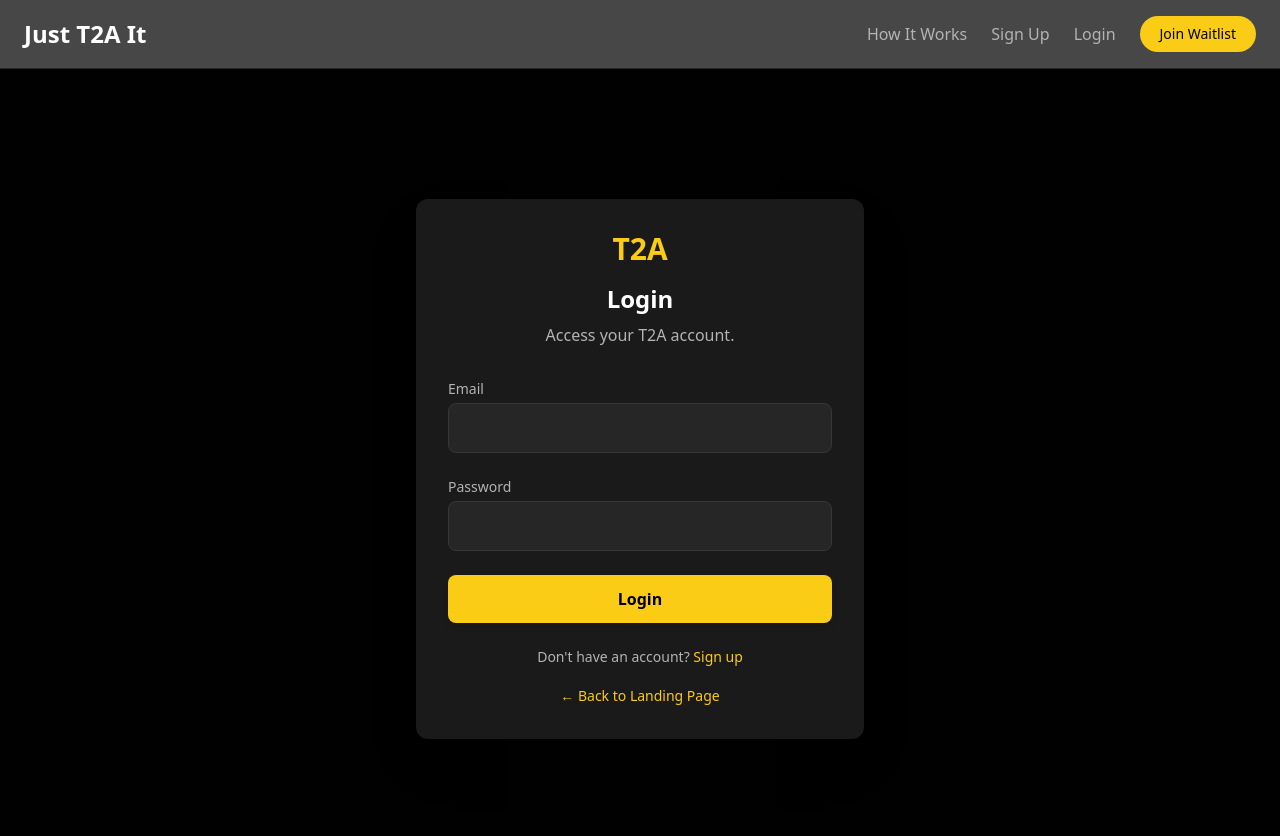
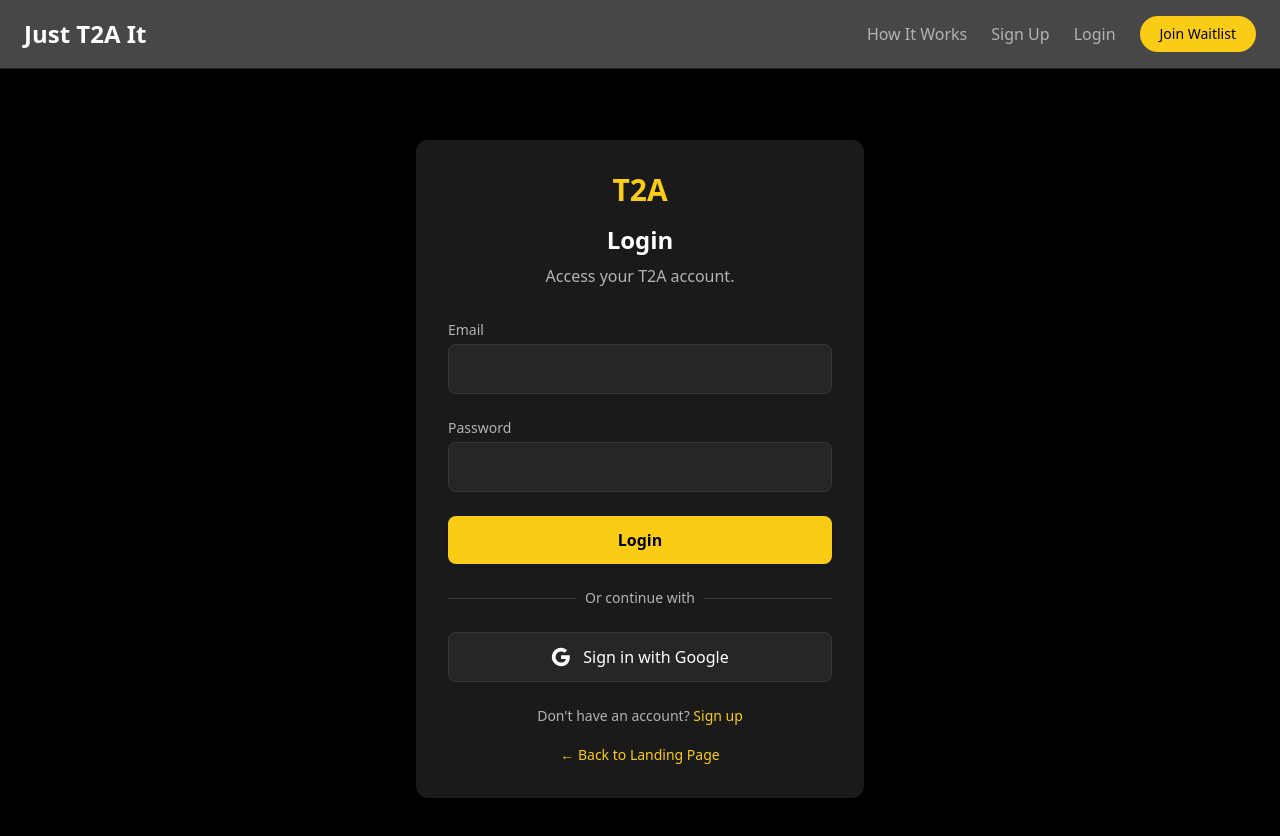
Before and after one commit to ce20480/trans-ai-journaller, a Next.js app in the folder apps/web/: page /login in a window 1280 px wide. Shown: the top 836 px of the page. Built offline with nearby package versions, Linux system fonts and the light colour scheme; no server answers.

Commit message:
Vercel deployment test for google auth

```diff
--- /dev/null
+++ b/apps/web/src/app/api/auth/google/route.ts
@@ -0,0 +1,33 @@
+import { createClient } from "@/utils/supabase/server";
+import { NextResponse } from "next/server";
+
+export async function POST() {
+  try {
+    const supabase = await createClient();
+
+    // Get the Google Auth URL from Supabase with the correct redirect
+    const { data, error } = await supabase.auth.signInWithOAuth({
+      provider: "google",
+      options: {
+        redirectTo: `${process.env.NEXT_PUBLIC_SITE_URL}/auth/callback`,
+        queryParams: {
+          access_type: "offline",
+          prompt: "consent",
+        },
+      },
+    });
+
+    if (error) {
+      console.error("Error generating Google auth URL:", error);
+      return NextResponse.json({ error: error.message }, { status: 500 });
+    }
+
+    return NextResponse.json({ url: data.url });
+  } catch (error) {
+    console.error("Error in Google auth process:", error);
+    return NextResponse.json(
+      { error: "Internal server error" },
+      { status: 500 }
+    );
+  }
+}
--- /dev/null
+++ b/apps/web/src/app/auth/callback/page.tsx
@@ -0,0 +1,8 @@
+import ClientCallback from "../client-callback";
+
+export default function CallbackPage() {
+  // This component renders the client-side callback handler
+  // The server-side component will handle standard code-based authentication
+  // The client-side component will handle fragment-based authentication
+  return <ClientCallback />;
+}
--- /dev/null
+++ b/apps/web/src/app/auth/callback/route.ts
@@ -0,0 +1,64 @@
+import { createClient } from "@/utils/supabase/server";
+import { NextRequest, NextResponse } from "next/server";
+
+export async function GET(request: NextRequest) {
+  try {
+    const requestUrl = new URL(request.url);
+    const code = requestUrl.searchParams.get("code");
+    // Note: Server-side requests cannot access URL fragments
+
+    const supabase = await createClient();
+    let error = null;
+
+    // Handle standard code flow
+    if (code) {
+      // Exchange code for session
+      const result = await supabase.auth.exchangeCodeForSession(code);
+      error = result.error;
+    }
+    // For fragment URLs, client-side JS will need to handle this
+    // Server cannot access URL fragments (they're not sent to the server)
+
+    if (error) {
+      console.error("Auth callback error:", error);
+      return NextResponse.redirect(
+        new URL(
+          `/login?error=${encodeURIComponent(error.message)}`,
+          request.url
+        )
+      );
+    }
+
+    // Get user to determine redirect location
+    const {
+      data: { user },
+    } = await supabase.auth.getUser();
+
+    if (!user) {
+      return NextResponse.redirect(new URL("/login", request.url));
+    }
+
+    // Check if user is admin and redirect accordingly
+    if (user.user_metadata?.role === "admin") {
+      return NextResponse.redirect(new URL("/admin", request.url));
+    }
+
+    // Get subscription status
+    const { data: profile } = await supabase
+      .from("profiles")
+      .select("subscription_status")
+      .eq("id", user.id)
+      .single();
+
+    // Redirect based on subscription status
+    if (profile?.subscription_status === "active") {
+      return NextResponse.redirect(new URL("/dashboard", request.url));
+    } else {
+      // Free users allowed 3 notes
+      return NextResponse.redirect(new URL("/dashboard", request.url));
+    }
+  } catch (error) {
+    console.error("Auth callback error:", error);
+    return NextResponse.redirect(new URL("/login", request.url));
+  }
+}
--- /dev/null
+++ b/apps/web/src/app/auth/client-callback.tsx
@@ -0,0 +1,98 @@
+"use client";
+
+import { useEffect, useState } from "react";
+import { useRouter } from "next/navigation";
+import { createClient } from "@/utils/supabase/client";
+
+export default function ClientCallback() {
+  const router = useRouter();
+  const [error, setError] = useState<string | null>(null);
+  const [loading, setLoading] = useState(true);
+
+  useEffect(() => {
+    async function handleHashFragment() {
+      try {
+        // Check if there's a hash fragment with an access token
+        if (
+          window.location.hash &&
+          window.location.hash.includes("access_token")
+        ) {
+          console.log("Found access token in URL fragment");
+
+          // Extract the hash fragment without the #
+          const hashFragment = window.location.hash.substring(1);
+
+          // Parse the fragment
+          const params = new URLSearchParams(hashFragment);
+          const accessToken = params.get("access_token");
+          const refreshToken = params.get("refresh_token");
+
+          if (!accessToken) {
+            throw new Error("No access token found in URL");
+          }
+
+          // Create a client
+          const supabase = createClient();
+
+          // Set the session
+          const { error } = await supabase.auth.setSession({
+            access_token: accessToken,
+            refresh_token: refreshToken || "",
+          });
+
+          if (error) {
+            throw error;
+          }
+
+          // Get user role to determine where to redirect
+          const {
+            data: { user },
+          } = await supabase.auth.getUser();
+
+          if (user?.user_metadata?.role === "admin") {
+            router.push("/admin");
+          } else {
+            router.push("/dashboard");
+          }
+        } else {
+          // No hash fragment with token, assume the server-side handler worked
+          setLoading(false);
+        }
+      } catch (err) {
+        console.error("Error processing auth callback:", err);
+        setError(err instanceof Error ? err.message : "Authentication failed");
+        setLoading(false);
+      }
+    }
+
+    handleHashFragment();
+  }, [router]);
+
+  if (loading) {
+    return (
+      <div className="min-h-screen flex flex-col justify-center items-center bg-[#010101]">
+        <div className="animate-spin w-8 h-8 border-4 border-[#facc15] border-t-transparent rounded-full mb-4"></div>
+        <p className="text-white">Processing authentication...</p>
+      </div>
+    );
+  }
+
+  if (error) {
+    return (
+      <div className="min-h-screen flex flex-col justify-center items-center bg-[#010101] p-4">
+        <div className="bg-red-900/30 text-red-300 p-4 rounded-md border border-red-700 max-w-md text-center">
+          <p className="font-bold mb-2">Authentication Error</p>
+          <p>{error}</p>
+          <button
+            onClick={() => router.push("/login")}
+            className="mt-4 bg-[#facc15] text-black px-4 py-2 rounded"
+          >
+            Return to Login
+          </button>
+        </div>
+      </div>
+    );
+  }
+
+  return null;
+}
--- a/apps/web/src/app/login/page.tsx
+++ b/apps/web/src/app/login/page.tsx
@@ -121,6 +121,57 @@ export default function Login() {
           </button>
         </form>
 
+        <div className="mt-6">
+          <div className="relative">
+            <div className="absolute inset-0 flex items-center">
+              <div className="w-full border-t border-[#373737]"></div>
+            </div>
+            <div className="relative flex justify-center text-sm">
+              <span className="px-2 bg-[#1a1a1a] text-[#b3b3b3]">
+                Or continue with
+              </span>
+            </div>
+          </div>
+
+          <div className="mt-6">
+            <button
+              onClick={async () => {
+                try {
+                  const response = await fetch("/api/auth/google", {
+                    method: "POST",
+                  });
+                  const data = await response.json();
+                  window.location.href = data.url;
+                } catch (error) {
+                  console.error("Google sign-in error:", error);
+                }
+              }}
+              className="w-full flex items-center justify-center py-3 px-4 gap-3 border border-[#373737] rounded-lg bg-[#262626] hover:bg-[#333333] transition-colors duration-200 text-white"
+            >
+              <svg className="w-5 h-5" viewBox="0 0 24 24">
+                <path
+                  fill="currentColor"
+                  d="M22.56 12.25c0-.78-.07-1.53-.2-2.25H12v4.26h5.92c-.26 1.37-1.04 2.53-2.21 3.31v2.77h3.57c2.08-1.92 3.28-4.74 3.28-8.09z"
+                />
+                <path
+                  fill="currentColor"
+                  d="M12 23c2.97 0 5.46-.98 7.28-2.66l-3.57-2.77c-.98.66-2.23 1.06-3.71 1.06-2.86 0-5.29-1.93-6.16-4.53H2.18v2.84C3.99 20.53 7.7 23 12 23z"
+                />
+                <path
+                  fill="currentColor"
+                  d="M5.84 14.09c-.22-.66-.35-1.36-.35-2.09s.13-1.43.35-2.09V7.07H2.18C1.43 8.55 1 10.22 1 12s.43 3.45 1.18 4.93l2.85-2.22.81-.62z"
+                />
+                <path
+                  fill="currentColor"
+                  d="M12 5.38c1.62 0 3.06.56 4.21 1.64l3.15-3.15C17.45 2.09 14.97 1 12 1 7.7 1 3.99 3.47 2.18 7.07l3.66 2.84c.87-2.6 3.3-4.53 6.16-4.53z"
+                />
+                <path fill="none" d="M1 1h22v22H1z" />
+              </svg>
+              <span>Sign in with Google</span>
+            </button>
+          </div>
+        </div>
+
         <div className="text-center mt-6">
           <p className="text-sm text-[#b3b3b3]">
             Don&apos;t have an account?{" "}
```
Also changed, not shown: 1 other file (tests, documents, lock files or other folders).
